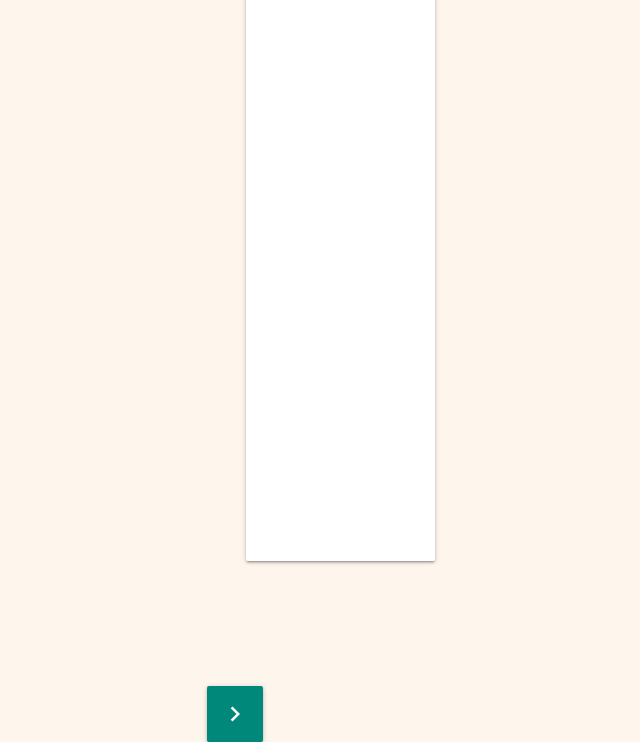
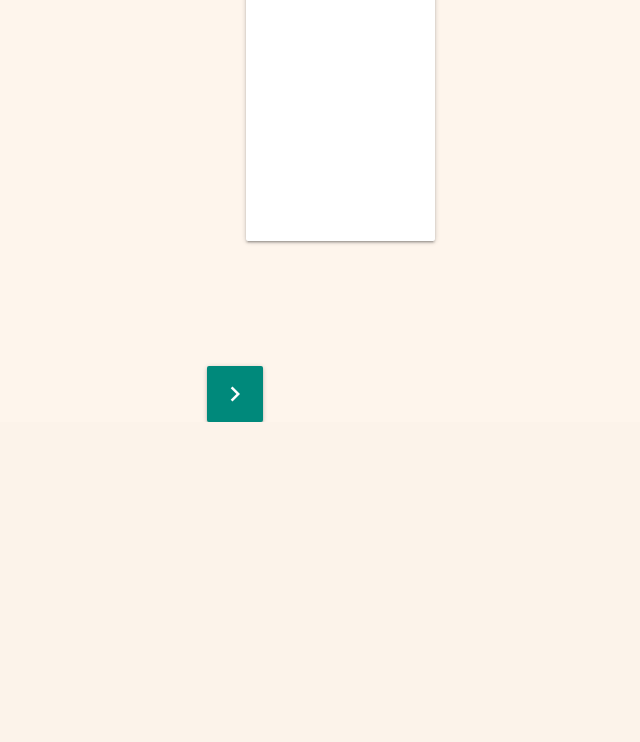
Before and after one commit to raulrodriguez8/FLEXipes, a Django app: template main_app/templates/recipes/results.html in a window 1280 px wide. Shown: the part 857-1599 px from the top of the page, without its empty margins (405-1045 px from the left). After the commit the page ends 1279 px from the top, so only its background shows below. Run offline with Django 3.2, Linux system fonts and the light colour scheme; the template is opened without the code that fills it: most values are stand-ins (such as "Sample title", 1, 10 or a date in 2020); grey boxes marked "Sample" are stand-in pictures.

Commit message:
lowered height on results card

```diff
--- a/main_app/templates/recipes/results.html
+++ b/main_app/templates/recipes/results.html
@@ -15,7 +15,7 @@
 <div class="row" style="display: flex; flex-wrap: wrap;">
   {% for recipe in data %}
   <div class="col s6">
-    <div class="card" style="height: 140vh">
+    <div class="card" style="height: 100vh">
       <div class="card-image">
         <img src="{{ recipe.image }}">
 
```
